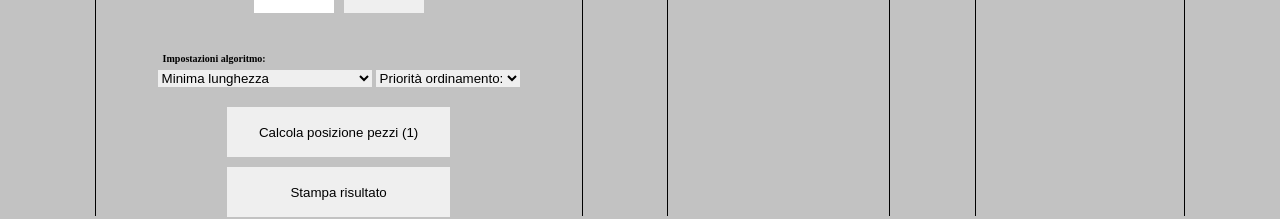
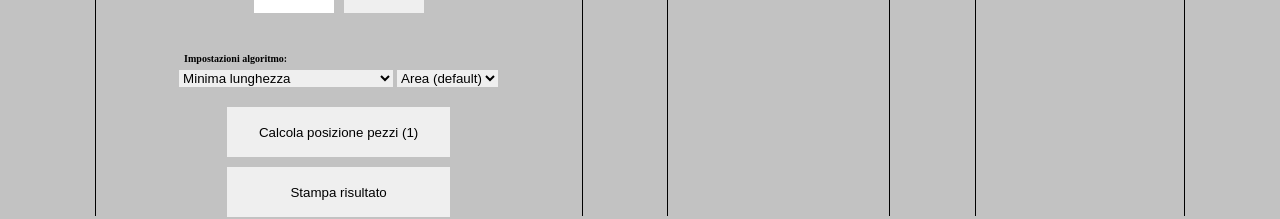
Before and after one commit to Rahjael/TexTile.js, a website: page index.html in a window 1280 px wide. Shown: the part 574-793 px from the top of the page. Drawn offline with Linux system fonts and the light colour scheme.

Commit message:
minor GUI fixes

```diff
--- a/index.html
+++ b/index.html
@@ -62,7 +62,6 @@
             <option value="improvedMinLength">Minima lunghezza (deeper scan)</option>
           </select>
           <select name="sorting-priority" id="sorting-priority">
-            <option>Priorità ordinamento:</option>
             <option value="area">Area (default)</option>
             <option value="length">Larghezza</option>
           </select>
```
